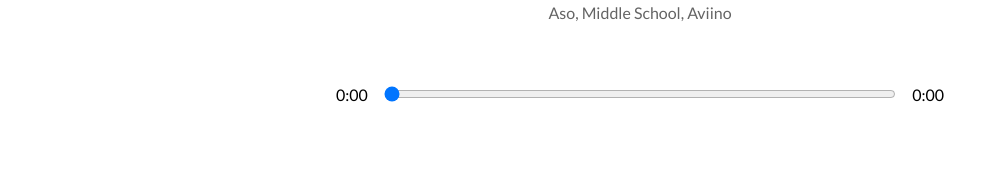
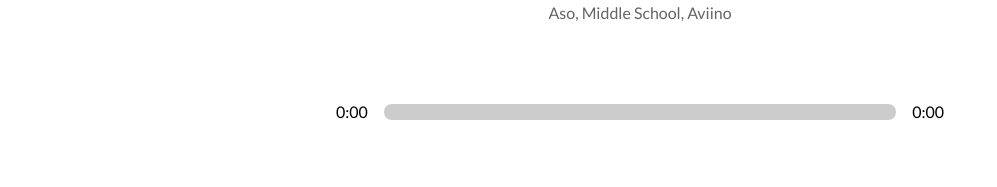
Before and after one commit to VictorSt3/React1, a React (Create React App) app: page / in a window 1280 px wide. Shown: the part 394-581 px from the top of the page, without its empty margins (0-997 px from the left). Built offline with nearby package versions, Linux system fonts and the light colour scheme; the HTML template or start-up script is replaced by a standard one.

Commit message:
Custom Input

```diff
--- a/src/components/Player.js
+++ b/src/components/Player.js
@@ -80,11 +80,15 @@
     if (isPlaying) audioRef.current.play();
   };
 
+  const trackAnim = {
+    transform: `translateX(${songInfo.animationPercentage}%)`,
+  };
+
   return (
     <div className="player">
       <div className="time-control">
         <p>{getTime(songInfo.currentTime)}</p>
-
+        <div className="track">
           <input
             value={songInfo.currentTime}
             type="range"
@@ -92,6 +96,8 @@
             min={0}
             onChange={dragHandler}
           />
+          <div style={trackAnim} className="animate-track"></div>
+        </div>
         <p>{songInfo.duration ? getTime(songInfo.duration) : "0:00"}</p>
       </div>
       <div className="play-control">
--- a/src/styles/_player.scss
+++ b/src/styles/_player.scss
@@ -7,13 +7,14 @@
 }
 
 .time-control {
-  height: 1rem;
   width: 50%;
   display: flex;
   align-items: center;
   input {
     width: 100%;
-    padding: 1rem 0rem;
+    -webkit-appearance: none;
+    background: transparent;
+    cursor: pointer;
   }
 
   p {
@@ -39,6 +40,17 @@
   overflow: hidden;
   border-radius: 1rem;
 }
+.animate-track {
+  background: rgb(204, 204, 204);
+  width: 100%;
+  height: 100%;
+  position: absolute;
+  top: 0;
+  left: 0;
+  transform: translateX(0%);
+  padding: 1rem;
+  pointer-events: none;
+}
 
 input[type="range"]:focus {
   outline: none;
```
Lines whose indentation alone changed are shown as unchanged.
